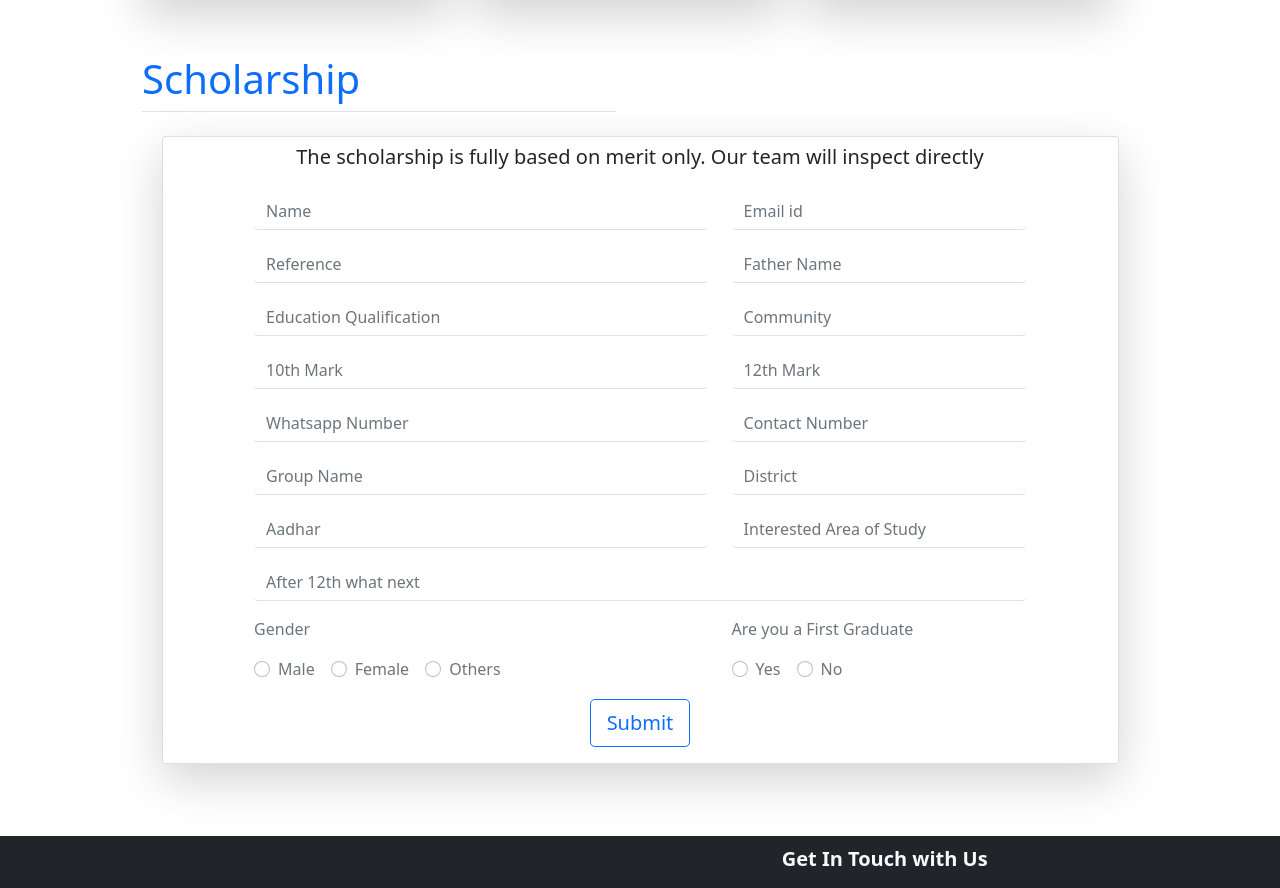
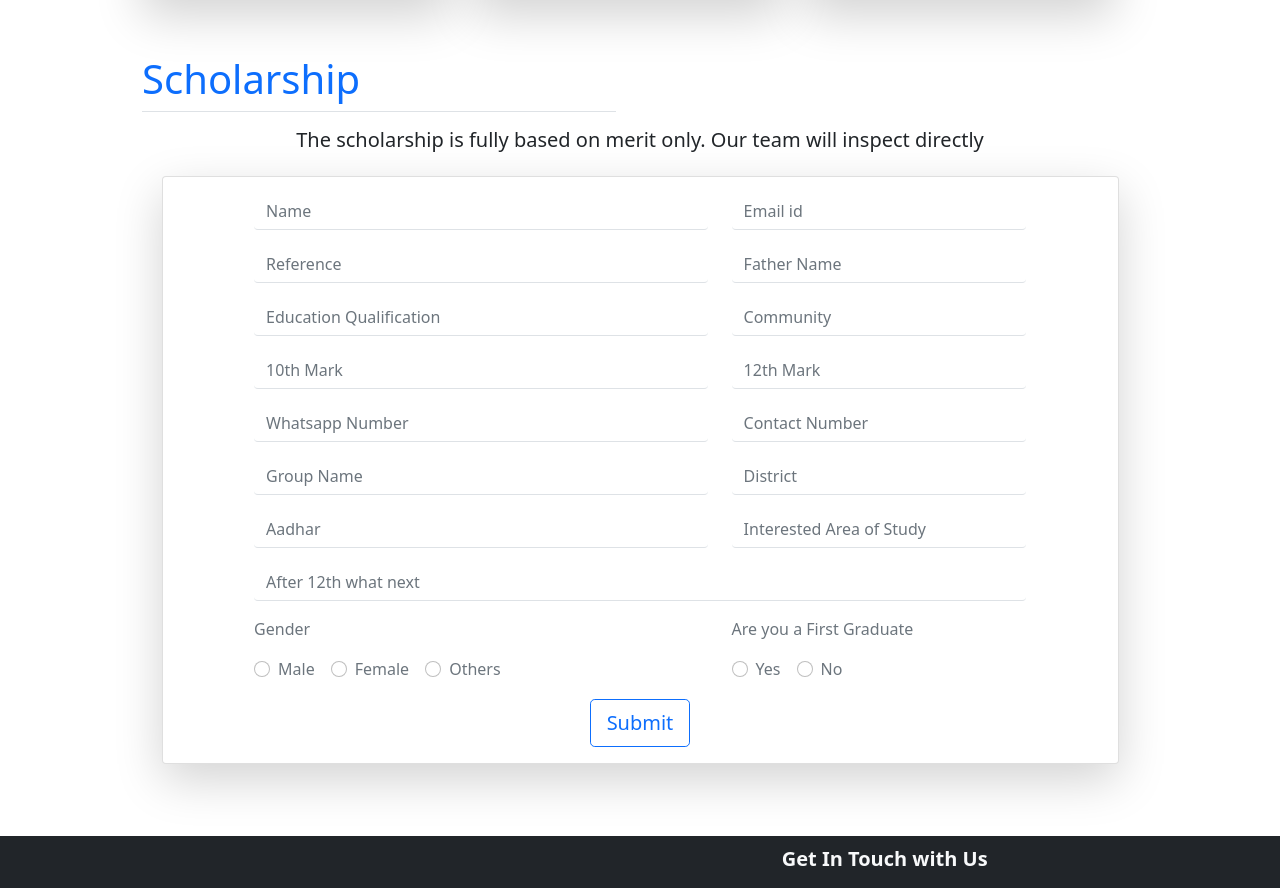
Before and after one commit to HameedAsmath/STO, a React (Create React App) app: page / in a window 1280 px wide. Shown: the part 2005-2893 px from the top of the page. Built offline with nearby package versions, Linux system fonts and the light colour scheme.

Commit message:
Scholarship text fixed

```diff
--- a/src/Components/ScholarshipForm.js
+++ b/src/Components/ScholarshipForm.js
@@ -105,10 +105,11 @@ export const ScholarshipForm = () => {
             {/* Header */}
             <Header heading="Scholarship"/>
 
+            <div className='container-fluid text-center'>
+                <span className='text-wrap fw-light lh-lg lead'>The scholarship is fully based on merit only. Our team will inspect directly</span>
+            </div>
+
              <div className='container-fluid col-md-11 mt-3 card shadow-lg' data-aos="zoom-in">
-             <div className='container-fluid text-center'>
-                 <span className='text-wrap fw-light lh-lg lead'>The scholarship is fully based on merit only. Our team will inspect directly</span>
-            </div>
                 <Formik
                 initialValues={{ Name: "", Gender: "", Email: "", FatherName: "",Qualification: "", Community: "", TenthMark: "", TwelvethMark: "", Whatsapp: "", Contact: "", FirstGraduate: "", District: "", GroupName: "", Aadhar: "", WhatsNext: "", Reference: "", AreaofStudy: ""}}
                 validationSchema={ScholarshipSchema}
```
